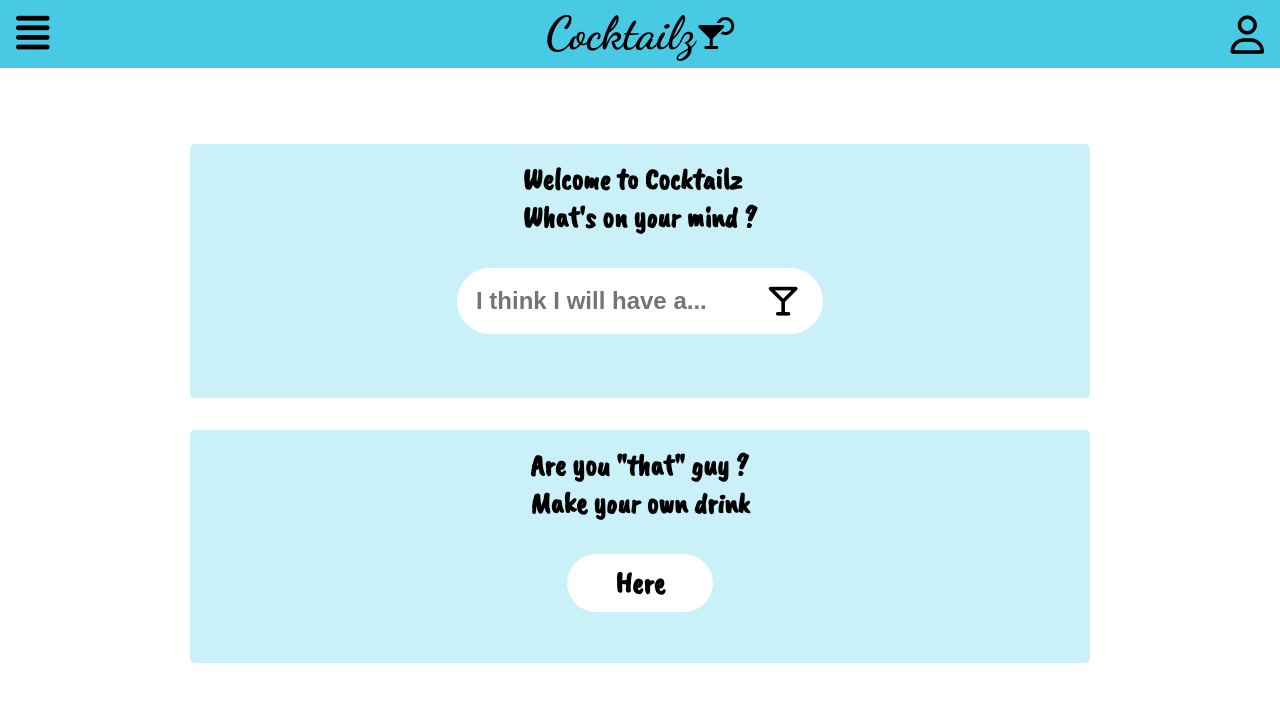
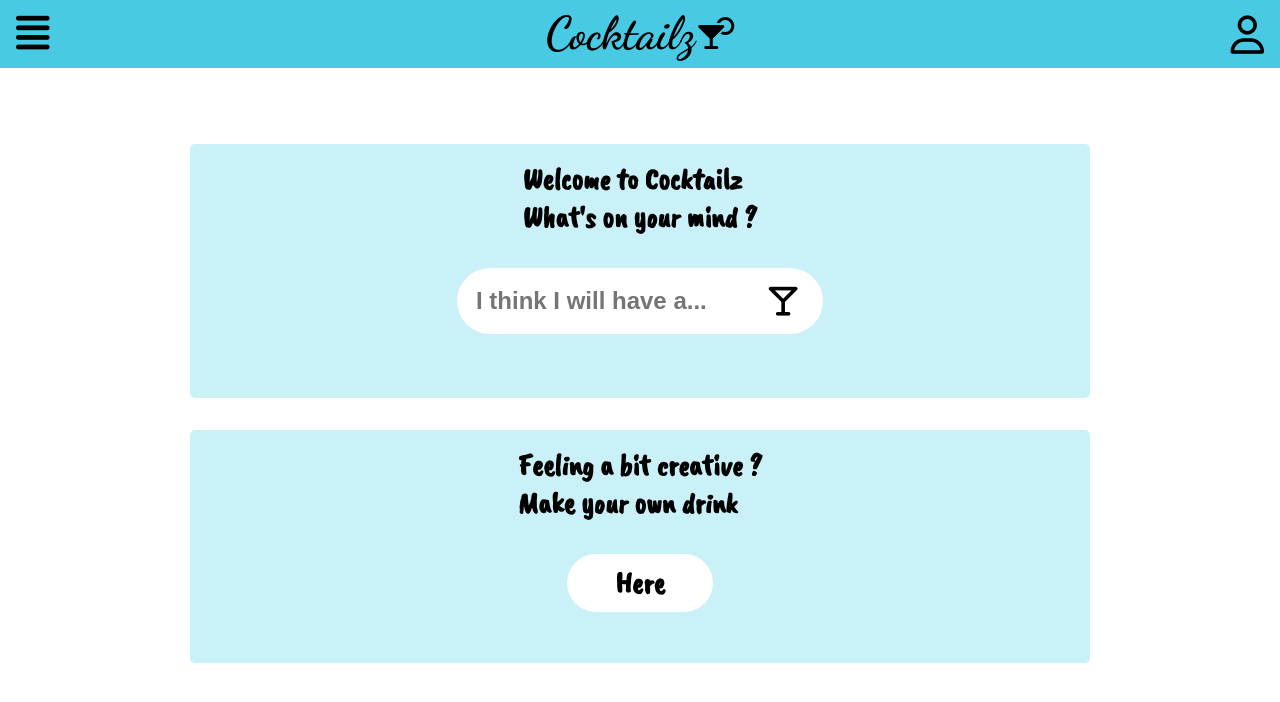
Before and after one commit to john-hc-hwang/ajax-project, a website: page index.html in a window 1280 px wide. Drawn offline with nearby package versions, Linux system fonts and the light colour scheme.

Commit message:
changed context

```diff
--- a/index.html
+++ b/index.html
@@ -47,7 +47,7 @@
         </div>
       </div>
       <div class="container flex flex-column align-center color-torq margin-top-32 border-radius-5">
-        <h2 class="sub-heading">Are you "that" guy ? <br>
+        <h2 class="sub-heading">Feeling a bit creative ? <br>
         Make your own drink</h2>
         <button class="add-button sub-heading">Here</button>
       </div>
```
